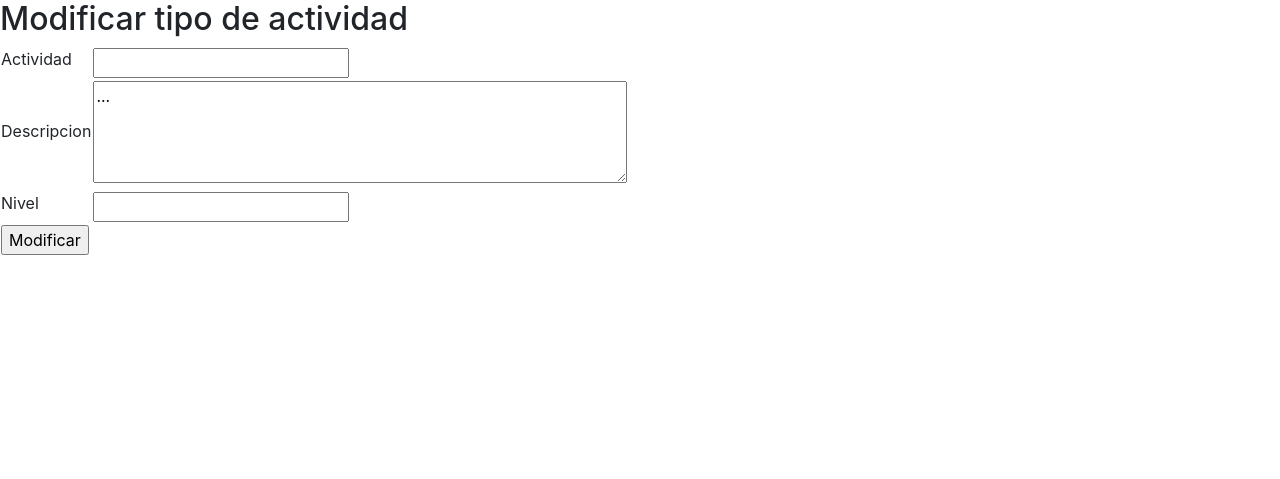
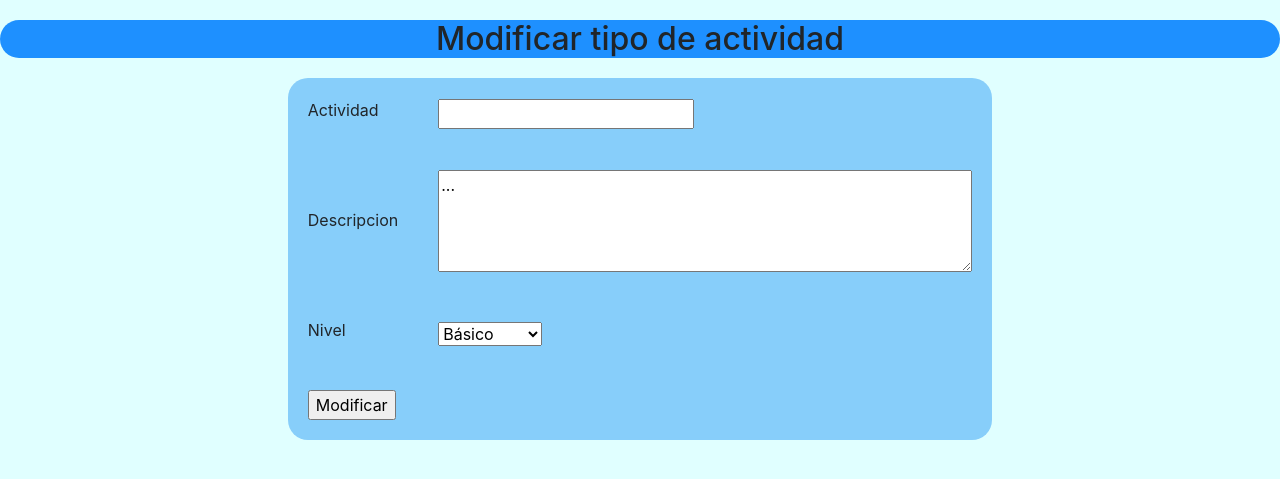
Before and after one commit to al342129/proyecto, a Spring app: template proyectoNuevo/src/main/resources/templates/activityType/update.html in a window 1280 px wide. Shown: the top 479 px of the page. Run offline with Thymeleaf, Linux system fonts and the light colour scheme; the template is opened without the code that fills it, so the values that code supplies are empty; some of the project's set-up classes (security, data sources, template engines, error pages and the like) are left out, and stand-ins take their place; some libraries are stand-ins or nearby versions.

Commit message:
Algunos avances en el logging. Interfaces add y update del ActivityType terminadas y mejora de algunas interfaces.

```diff
--- a/proyectoNuevo/src/main/java/es/uji/proyecto/model/UserDetails.java
+++ b/proyectoNuevo/src/main/java/es/uji/proyecto/model/UserDetails.java
@@ -3,7 +3,7 @@ package es.uji.proyecto.model;
 public class UserDetails {
 	String username;
 	String password;
-	int acceso;
+	int acceso;	//hay que mirar como hacerlo. Debería tener un valor de 1 a 3 en funcion de si eres monitor, alumno o Manel.
 
 
 
--- a/proyectoNuevo/src/main/resources/templates/activityType/update.html
+++ b/proyectoNuevo/src/main/resources/templates/activityType/update.html
@@ -5,12 +5,40 @@
    <meta charset="UTF-8" />
    <link rel="stylesheet"
      href="https://maxcdn.bootstrapcdn.com/bootstrap/4.2.1/css/bootstrap.min.css"/>
+    <style>
+	body{
+		background-color: #E0FFFF
+	}
+
+	h2{
+
+    text-align: center;
+    background-color: #1E90FF;
+    width: 100%;
+    border-radius: 20px;
+    margin-top: 20px;
+    margin-bottom: 20px;
+
+    }
+     table{
+
+    background-color: #87CEFA;
+    border-radius: 20px ;
+    margin-top:20px;
+    margin-bottom: 20px;
+
+  }
+  td{
+    align: left;
+    margin-left: 20px;
+  }
+</style>
 </head>
 <body>
     <h2>Modificar tipo de actividad</h2>
     <form action="#" th:action="@{/activityType/update/{typeName}/{level}(typeName=${activityType.typeName},level=${activityType.level})}"
                      th:object="${activityType}" method="post">
-      <table>
+      <table align=center cellpadding="20">
         <tr>
             <td><label>Actividad</label></td>
             <td><input type="text" th:field="*{typeName}" readonly="readonly" /></td>
@@ -21,7 +49,11 @@
         </tr>
                 <tr>
             <td><label>Nivel</label></td>
-            <td><input type="text" th:field="*{level}" readonly="readonly"/></td>
+            <td><select th:field="*{level}">
+    			<option th:value="Básico" th:text="Básico"></option>
+    			<option th:value="Intermedio" th:text="Intermedio"></option>
+    			<option th:value="Avanzado" th:text="Avanzado"></option>
+			</select></td>
         </tr>
 
 
```
Also changed, not shown: proyectoNuevo/src/main/java/es/uji/proyecto/controller/UserController.java (added, +36 -0 lines), proyectoNuevo/src/main/resources/templates/activityType/add.html (+30 -2 lines), proyectoNuevo/src/main/resources/templates/instructorRequest/add.html (+32 -1 lines), proyectoNuevo/src/main/resources/templates/user/list.html (added, +34 -0 lines).
